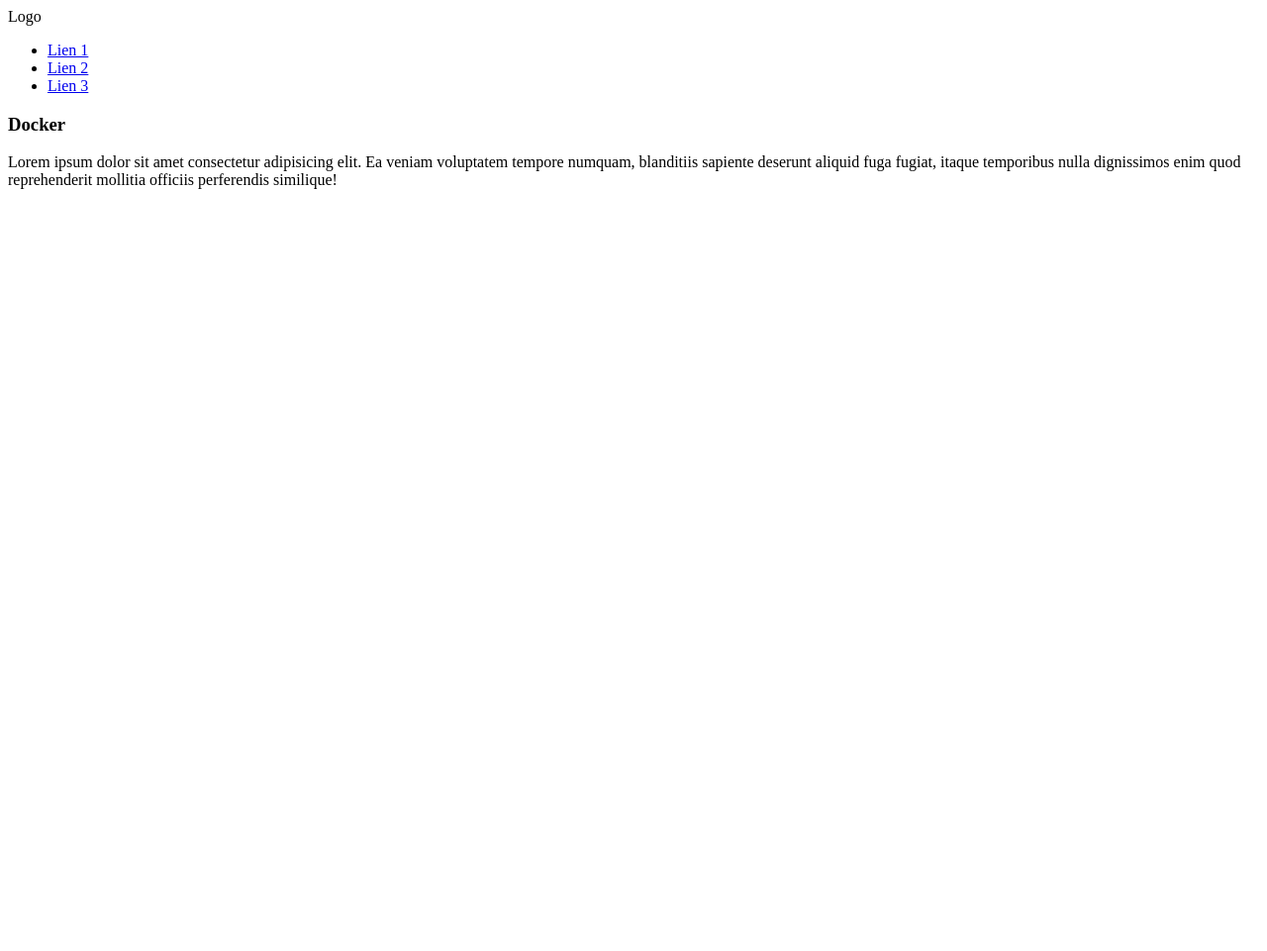
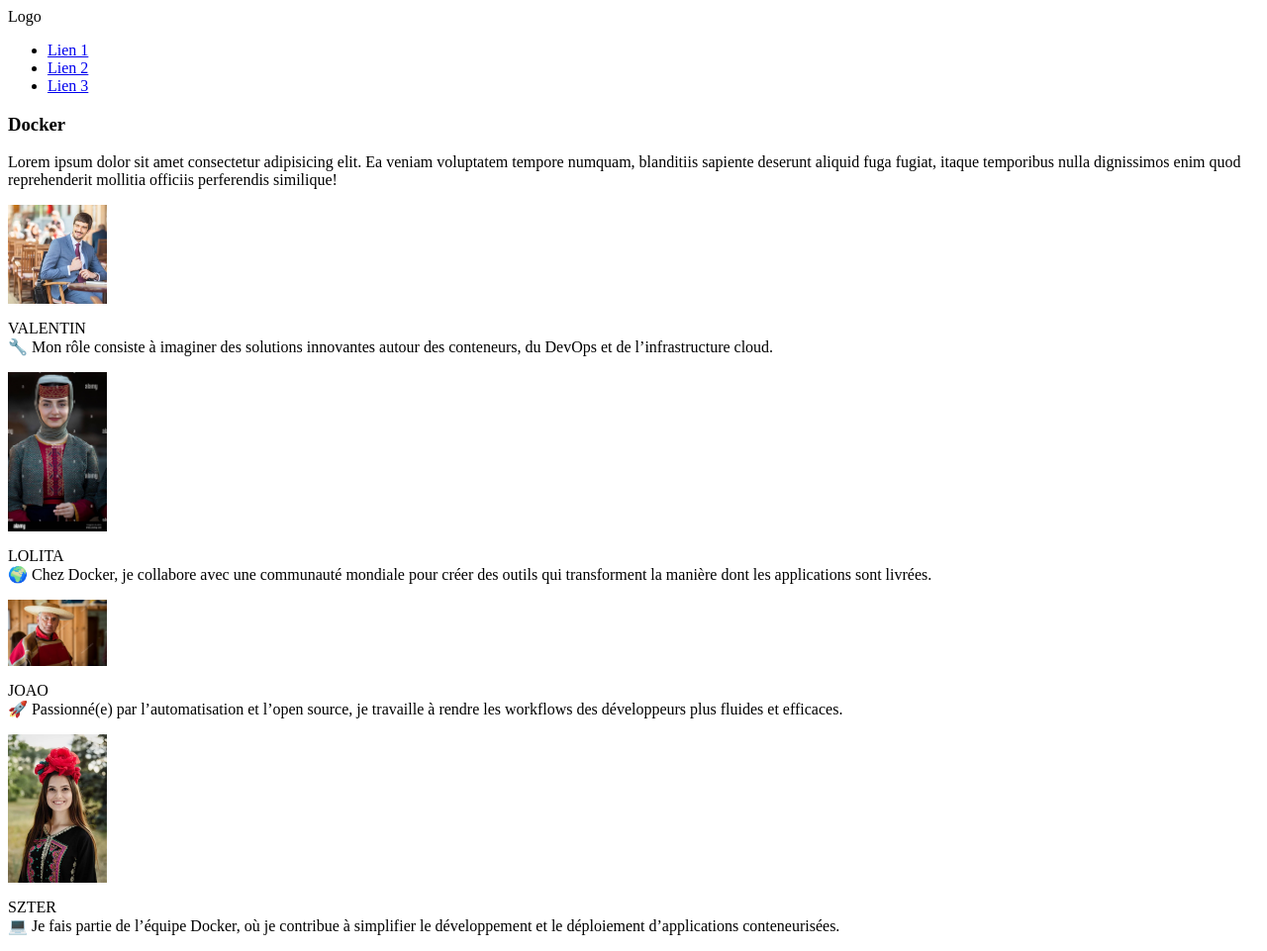
Before and after one commit to ValentinM-stack/docker, a plain HTML site: page index.html in a window 1280 px wide. Shown: the whole page at 99% size. Before the commit the page ends 800 px from the top, so only its background shows below. Drawn offline with Linux system fonts and the light colour scheme.

Commit message:
notre_equipe

```diff
--- a/assets/css/style.css
+++ b/assets/css/style.css
@@ -0,0 +1,9 @@
+#images {
+   display: inline-block;
+	width: 100px;
+	margin-right: 20px;
+	vertical-align: top;
+	text-align: right;
+
+
+}
--- a/index.html
+++ b/index.html
@@ -42,7 +42,38 @@
 
       <!-- NOTRE EQUIPE -->
       <section id="notre-equipe">
+
         <article id="equipe"></article>
+
+          <img src="assets\images\valentin.webp" alt="Valentin" id="images"/>
+          <p> VALENTIN <br>
+            🔧 Mon rôle consiste à imaginer des solutions innovantes autour des conteneurs, du DevOps et de l’infrastructure cloud.
+          </p>
+
+
+
+          <img src="assets\images\lolita.jpg" alt="lolita" id="images"/>
+          <p>LOLITA <br>
+            🌍 Chez Docker, je collabore avec une communauté mondiale pour créer des outils qui transforment la manière dont les applications sont livrées.
+          </p>
+
+
+
+          <img src="assets\images\joao.jpg" alt="joao" id="images"/>
+          <p>JOAO <br>
+            🚀 Passionné(e) par l’automatisation et l’open source, je travaille à rendre les workflows des développeurs plus fluides et efficaces.
+          </p>
+
+
+
+          <img src="assets\images\szter.jpg" alt="szter" id="images"/>
+          <p>SZTER <br>
+            💻 Je fais partie de l’équipe Docker, où je contribue à simplifier le développement et le déploiement d’applications conteneurisées.
+          </p>
+
+
+
+
       </section>
     </main>
 
```
Also changed, not shown: assets/images/joao.jpg (added), assets/images/lolita.jpg (added), assets/images/szter.jpg (added), assets/images/valentin.webp (added).
